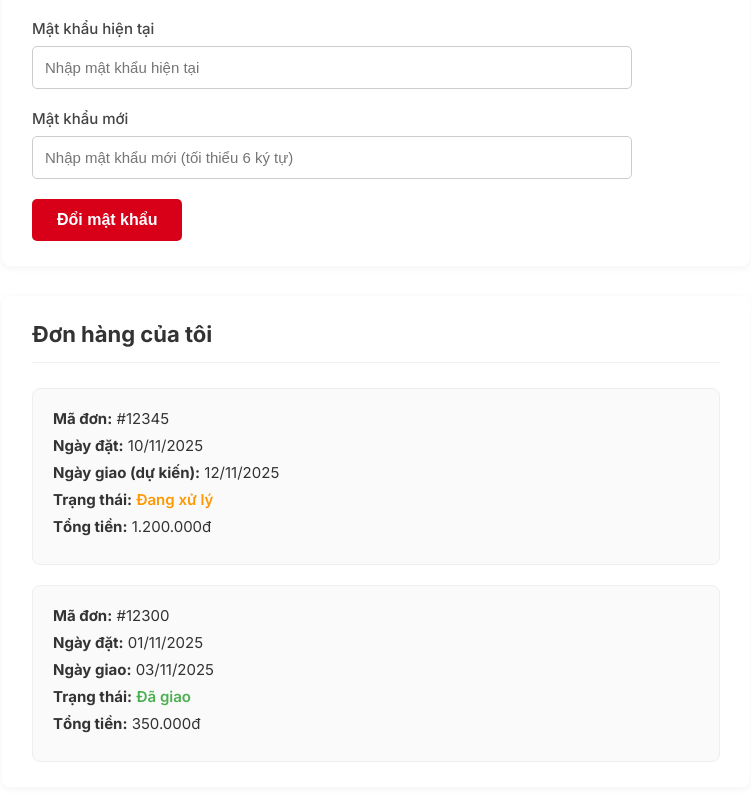
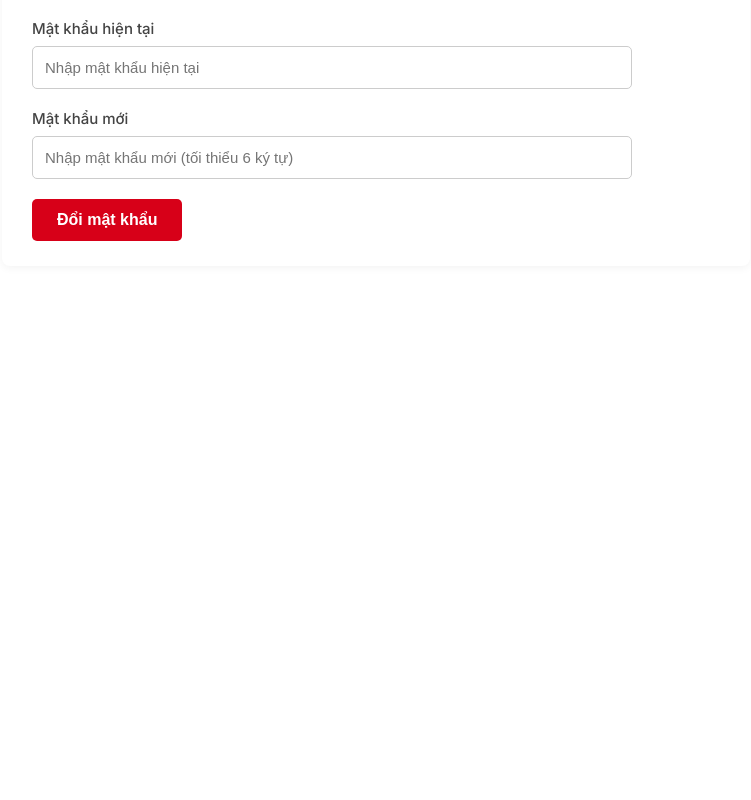
Before and after one commit to zevonun/ProjectCuoiMon, a Next.js app in the folder frontend/: page /profile in a window 1280 px wide. Shown: the part 902-1702 px from the top of the page, without its empty margins (404-1155 px from the left). Built offline with nearby package versions, Linux system fonts and the light colour scheme; no server answers; sample sign-in values are in the browser's storage.

Commit message:
Fix profile page

```diff
--- a/frontend/app/profile/page.tsx
+++ b/frontend/app/profile/page.tsx
@@ -106,7 +106,7 @@ export default function ProfilePage() {
         <h2>Xin chào, {user.name}!</h2>
         <nav className={styles.nav}>
           <a href="#info" className={styles.navItem}>Thông tin cá nhân</a>
-          <a href="#orders" className={styles.navItem}>Đơn hàng của tôi</a>
+          {/* <a href="#orders" className={styles.navItem}>Đơn hàng của tôi</a> */}
           <a href="#password" className={styles.navItem}>Đổi mật khẩu</a>
         </nav>
       </div>
@@ -208,27 +208,7 @@ export default function ProfilePage() {
           </form>
         </section>
 
-        {/* 3. Lịch sử đơn hàng */}
-        <section id="orders" className={styles.section}>
-          <h3>Đơn hàng của tôi</h3>
-          <div className={styles.orderList}>
-            {/* TODO: Fetch từ API thực */}
-            <div className={styles.orderItem}>
-              <p><strong>Mã đơn:</strong> #12345</p>
-              <p><strong>Ngày đặt:</strong> 10/11/2025</p>
-              <p><strong>Ngày giao (dự kiến):</strong> 12/11/2025</p>
-              <p><strong>Trạng thái:</strong> <span className={styles.statusProcessing}>Đang xử lý</span></p>
-              <p><strong>Tổng tiền:</strong> 1.200.000đ</p>
-            </div>
-            <div className={styles.orderItem}>
-              <p><strong>Mã đơn:</strong> #12300</p>
-              <p><strong>Ngày đặt:</strong> 01/11/2025</p>
-              <p><strong>Ngày giao:</strong> 03/11/2025</p>
-              <p><strong>Trạng thái:</strong> <span className={styles.statusDelivered}>Đã giao</span></p>
-              <p><strong>Tổng tiền:</strong> 350.000đ</p>
-            </div>
-          </div>
-        </section>
+
       </div>
     </div>
   );
```
